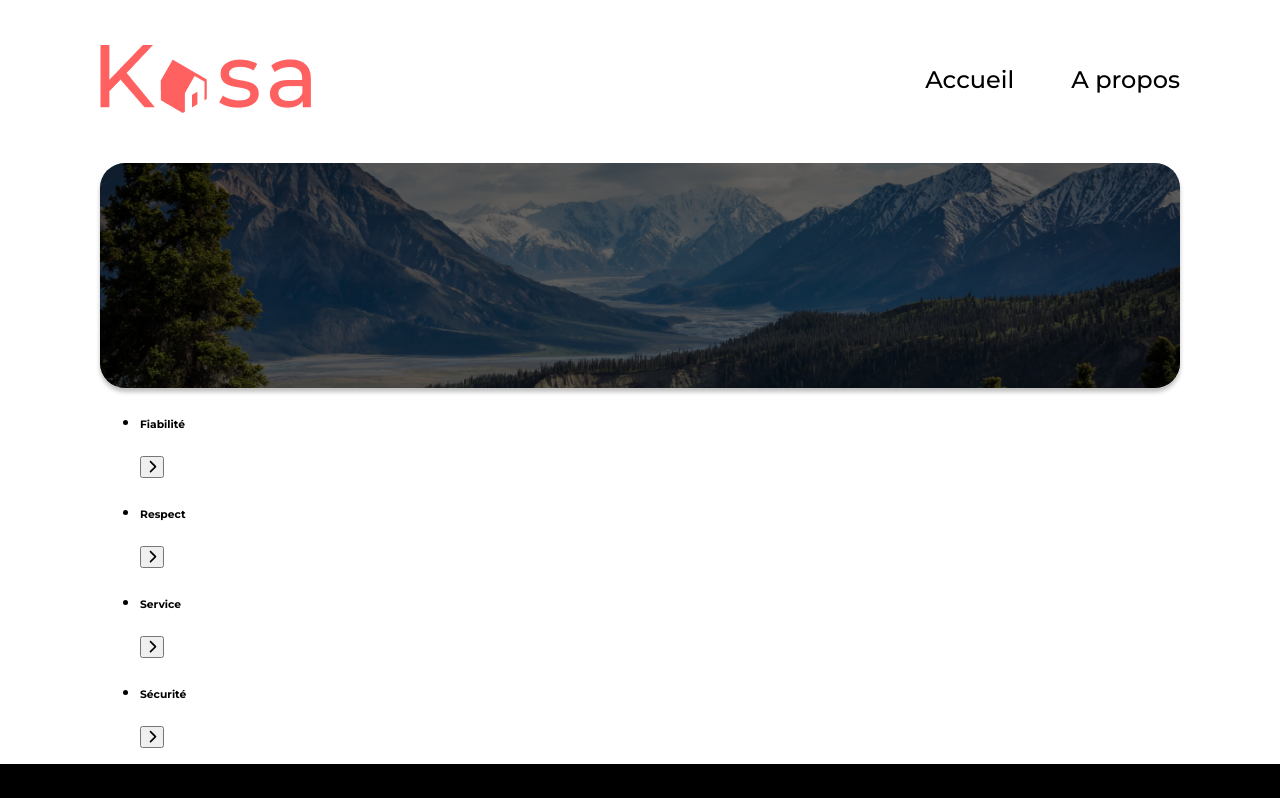
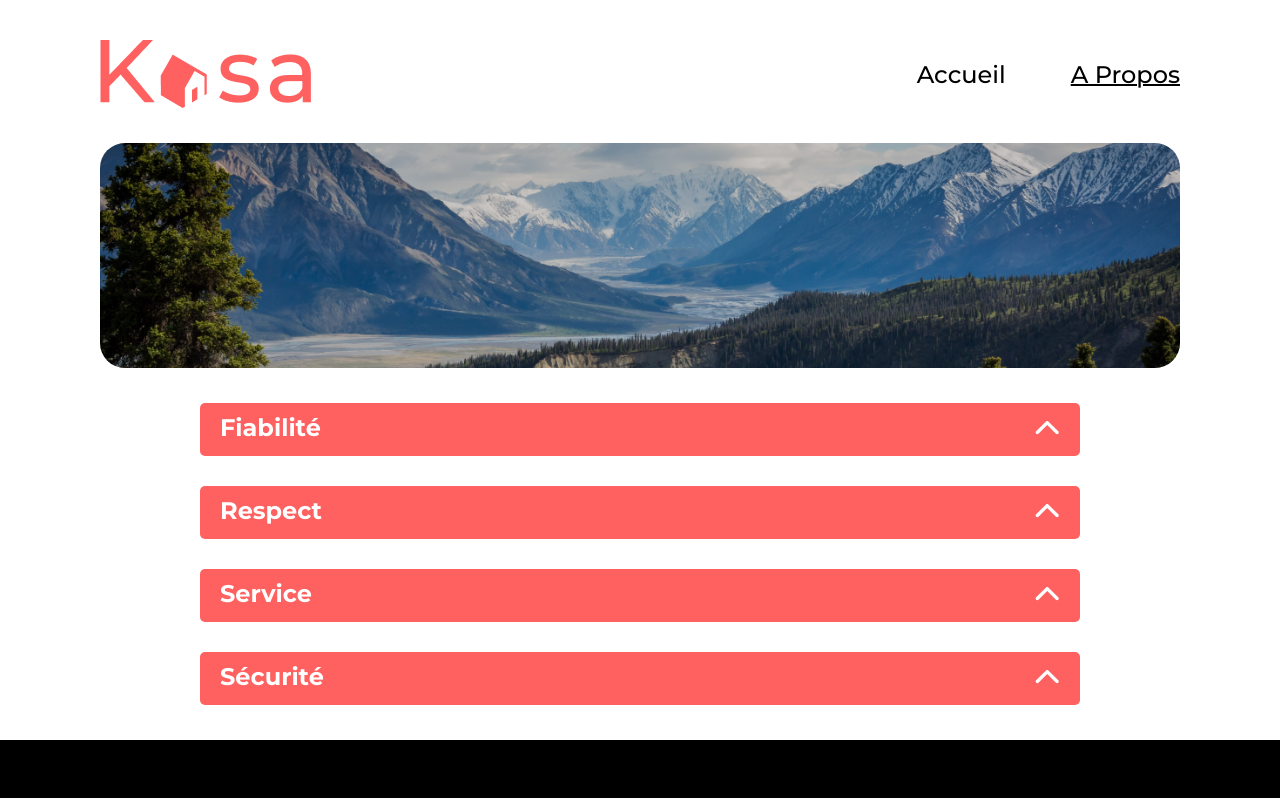
Before and after one commit to JohRac/Formation-OC-Projet-Kasa-React, a React (Vite) app: page /about in a window 1280 px wide. Shown: the top 798 px of the page. Built offline with nearby package versions, Linux system fonts and the light colour scheme.

Commit message:
finish About and minor adjust

```diff
--- a/src/components/About.jsx
+++ b/src/components/About.jsx
@@ -1,17 +1,17 @@
 import { aboutList } from "./AboutList.jsx"
 import AboutImg from "../assets/AboutImg.png"
 import { Collapse } from "./Collapse.jsx";
-import "../styles/index.scss"
+import "../styles/Index.scss"
 
 export function About() {
 
     return (
         <div className="container">
-            <div className="container__overlay">
+            <div className="container__overlay2">
                 <img className="container__img" src={AboutImg} alt="Un paysage forestier avec des montagnes en arrière plan"/>
-                <div className="container__background"></div>
+                <div className="container__background2"></div>
             </div>
-                <ul>
+                <ul id="aboutPage">
                 { aboutList.map((about,index) =>
                     <li key={"about"+index}>
                         <Collapse title={about.title} content={about.content} />
--- a/src/components/App.jsx
+++ b/src/components/App.jsx
@@ -3,7 +3,7 @@ import { HousingList } from "./HousingList"
 import { PageError } from "./PageError";
 import { Footer, Header } from "./Banner";
 import { About } from "./About";
-import "../styles/index.scss"
+import "../styles/Index.scss"
 import { Home } from "./Home";
 
 const router = createBrowserRouter([
--- a/src/components/Banner.jsx
+++ b/src/components/Banner.jsx
@@ -5,15 +5,22 @@ import { NavLink } from "react-router-dom"
 
 
 export function Header () {
-    return <>
+    return (/*
         <div id="Header">
             <img src={HeaderLogo} alt="Kasa"/>
             <nav id="nav">
-                <NavLink to="/" className="nav__link">Accueil</NavLink>
-                <NavLink to="/about" className="nav__link">A propos</NavLink>
+                <NavLink exact to="/" activeClassName="active">Accueil</NavLink>
+                <NavLink to="/about" activeClassName="active">A Propos</NavLink>
+            </nav>
+        </div>*/
+        <div id="Header">
+            <img src={HeaderLogo} alt="Kasa"/>
+            <nav id="nav">
+                <NavLink exact to="/" activeClassName="active">Accueil</NavLink>
+                <NavLink to="/about" activeClassName="active">A Propos</NavLink>
             </nav>
         </div>
-    </>
+    );
 }
 
 export function Footer () {
--- a/src/components/Collapse.jsx
+++ b/src/components/Collapse.jsx
@@ -1,7 +1,8 @@
-import "../styles/index.scss"
+import "../styles/Index.scss"
+import "../styles/Collapse.scss"
 import { useState } from "react";
 import { FontAwesomeIcon } from "@fortawesome/react-fontawesome"
-import { faChevronRight } from "@fortawesome/free-solid-svg-icons"
+import { faChevronUp } from "@fortawesome/free-solid-svg-icons"
 
 export function Collapse({ title, content }) {
     const [showMore, setShowMore] = useState(false);
@@ -10,11 +11,13 @@ export function Collapse({ title, content }) {
         setShowMore(!showMore);
     }
 
-    return (
-        <div>
-            <h6>{title}</h6>
-            <button onClick={handleMoreClick}> <FontAwesomeIcon className={showMore ?"favHide":"favShow"} icon={faChevronRight}/></button>
-            {showMore && <p>{content}</p>}
+    return <>
+        <div className="collapse__container">
+            <h6 className="collapse__title">{title}</h6>
+            <button className="collapse__btn" onClick={handleMoreClick}>
+                <FontAwesomeIcon className={showMore ?"favHide":"favShow"} icon={faChevronUp}/>
+            </button>
         </div>
-    )
+        {showMore && <span className="collapse__content">{content}</span>}
+    </>
 }
--- a/src/components/Home.jsx
+++ b/src/components/Home.jsx
@@ -1,5 +1,5 @@
 import HomeImg from "../assets/HomeImg.png"
-import "../styles/index.scss"
+import "../styles/Index.scss"
 
 
 export function Home () {
--- a/src/components/PageError.jsx
+++ b/src/components/PageError.jsx
@@ -1,6 +1,6 @@
 import { NavLink } from "react-router-dom";
 import { Footer, Header } from "./Banner";
-import "../styles/index.scss"
+import "../styles/Index.scss"
 
 export function PageError () {
     return <>
--- a/src/main.jsx
+++ b/src/main.jsx
@@ -1,7 +1,7 @@
 import React from 'react'
 import ReactDOM from 'react-dom/client'
 import App from './components/App.jsx'
-import './styles/index.scss'
+import './styles/Index.scss'
 
 ReactDOM.createRoot(document.getElementById('root')).render(
   <React.StrictMode>
--- a/src/styles/Banner.scss
+++ b/src/styles/Banner.scss
@@ -1,10 +1,11 @@
+
 #Header {
     display: flex;
     justify-content: space-between;
     align-items: center;
     #nav {
         display: flex;
-        gap: 57px
+        gap: 65px
         ;
         font-size: 24px;
         font-weight: 500;
@@ -14,8 +15,13 @@
 
         }
     }
+    .active {
+        text-decoration: underline !important;
+        text-decoration-thickness: 2px !important;
+    }
+}
 
-}
+
 
 
 #Footer {
--- /dev/null
+++ b/src/styles/Collapse.scss
@@ -0,0 +1,58 @@
+.collapse__container {
+  display: flex;
+  justify-content: space-between;
+  padding: 10px 20px 10px 20px;
+  background-color: var(--main-color);
+  border-radius: 5px;
+}
+
+.collapse__title {
+  color: white;
+  font-size: 24px;
+  font-weight: 700;
+  margin: 0px;
+}
+
+.collapse__content {
+  display: flex;
+  border-radius: 10px 10px 5px 5px;
+  padding: 20px 20px 20px 20px;
+  background-color: var(--collapse-bg-color);
+  font-size: 18px;
+  font-weight: 400;
+}
+
+.collapse__btn {
+  cursor: pointer;
+  border: none;
+  background-color: transparent;
+  color: white;
+  font-size: 165%;
+  padding: 0%;
+}
+
+.favShow {
+  animation: favShow 0.3s forwards;
+}
+
+.favHide {
+  animation: favHide 0.3s forwards;
+}
+
+@keyframes favHide {
+  from {
+    transform: rotate(0deg);
+  }
+  to {
+    transform: rotate(180deg);
+  }
+}
+
+@keyframes favShow {
+  from {
+    transform: rotate(180deg);
+  }
+  to {
+    transform: rotate(0deg);
+  }
+}
--- a/src/styles/index.scss
+++ b/src/styles/Index.scss
@@ -3,21 +3,29 @@
 }
 
 :root {
-  --main-color: Red;
-  --collapse-bg-color: Gray 45%;
+  --main-color: rgba(255, 96, 96, 1);
+  --collapse-bg-color: rgba(246, 246, 246, 0.45);
 }
 
 body {
   margin: 0px;
-  padding-top: 45px;
+  padding-top: 40px;
 
+}
+
+li {
+  list-style-type: none;
+}
+
+.margin {
+  margin: 0px 100px;
 }
 
 .container {
   position: relative;
   width: 100%;
-  margin-top: 50px;
-  .container__overlay {
+  margin-top: 35px;
+  .container__overlay, .container__overlay2 {
     position: relative;
     width: 100%;
     height: 225px;
@@ -28,11 +36,14 @@ body {
     border-radius: 25px;
     box-shadow: 0px 4px 4px 0px rgba(0, 0, 0, 0.25);
 
-    .container__background {
+    .container__background, .container__background2 {
       background-color: rgba(0, 0, 0, 0.6);
       position: absolute;
       width: 100%;
       height: 100%;
+    }
+    .container__background2 {
+      background-color: rgba(0, 0, 0, 0.2);
     }
 
     .container__img {
@@ -57,12 +68,17 @@ body {
       0 3px 3px rgba(0, 0, 0, 0.5);
     }
   }
+
+  .container__overlay2 {
+    box-shadow: none;
+  }
 }
 
-
-
-.margin {
-  margin: 0px 100px;
+#aboutPage {
+  display: flex;
+  flex-direction: column;
+  gap: 30px;
+  margin: 35px 100px 35px 60px;
 }
 
 #pageError {
```
